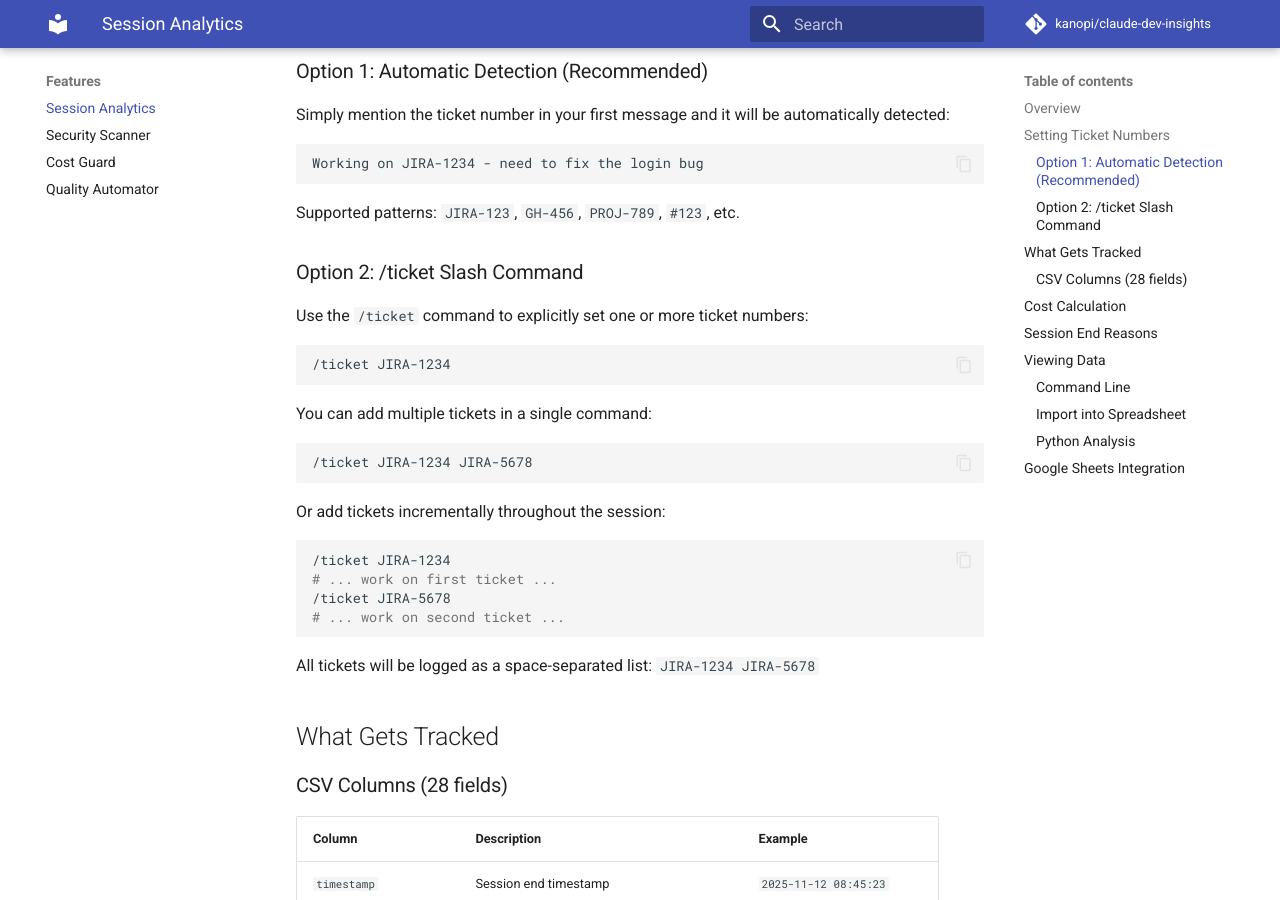
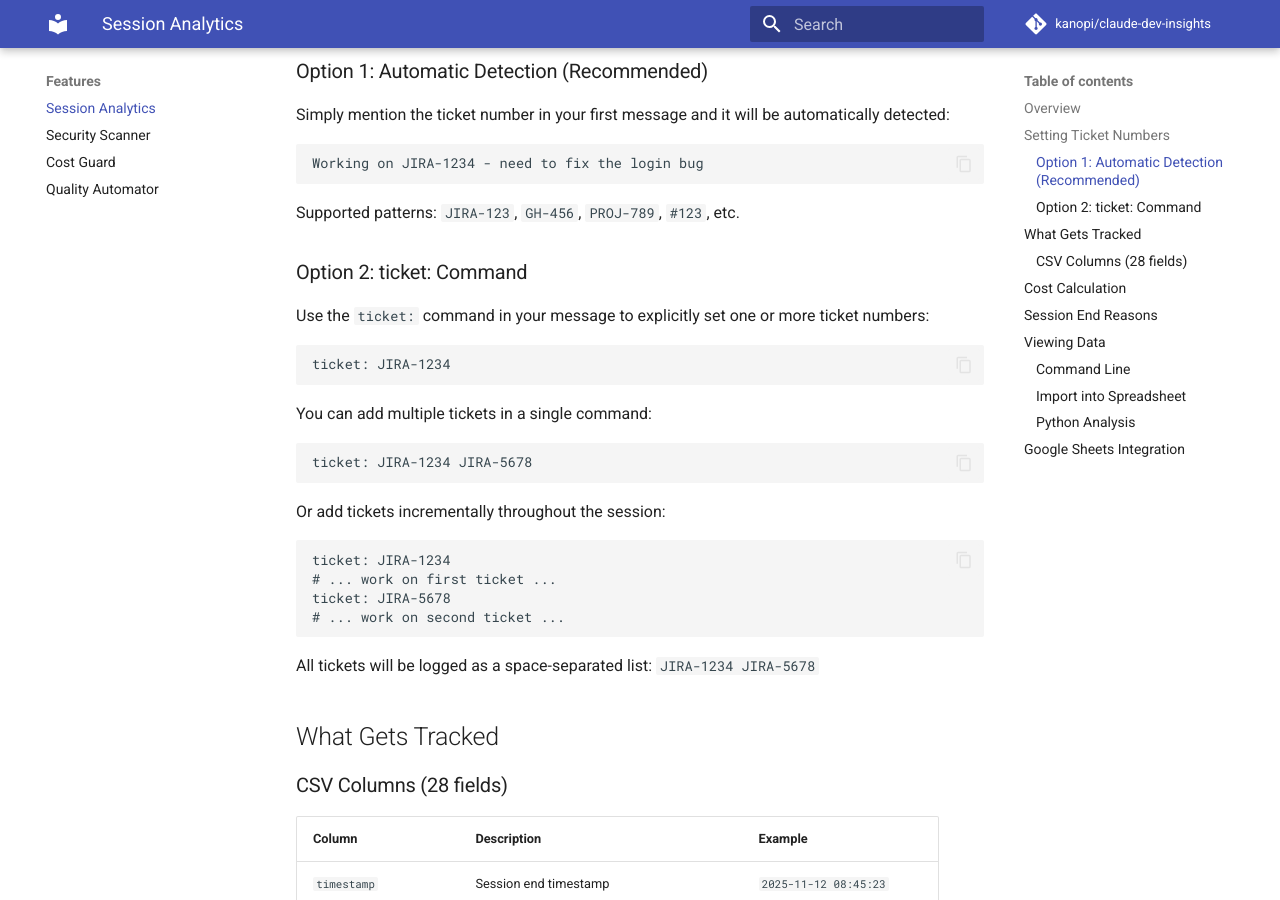
Before and after one commit to kanopi/claude-dev-insights, an MkDocs documentation site: the page built from docs/features/session-analytics.md, in a window 1280 px wide and 900 px high, scrolled down 555 px. Built offline with MkDocs 1.6.1 and Material for MkDocs 9.7.7, drawn with Linux system fonts in a browser that asks for light colours; comment, search, counter and statistics services are not loaded.

Commit message:
docs: update all references from /ticket to ticket: command
Update documentation to reflect the new plain text command syntax
instead of the conflicting slash command.

🤖 Generated with [Claude Code](https://claude.com/claude-code)

Co-Authored-By: Claude <noreply@anthropic.com>

````diff
--- a/docs/features/session-analytics.md
+++ b/docs/features/session-analytics.md
@@ -24,26 +24,26 @@ Working on JIRA-1234 - need to fix the login bug
 
 Supported patterns: `JIRA-123`, `GH-456`, `PROJ-789`, `#123`, etc.
 
-### Option 2: /ticket Slash Command
+### Option 2: ticket: Command
 
-Use the `/ticket` command to explicitly set one or more ticket numbers:
+Use the `ticket:` command in your message to explicitly set one or more ticket numbers:
 
-```bash
-/ticket JIRA-1234
+```
+ticket: JIRA-1234
 ```
 
 You can add multiple tickets in a single command:
 
-```bash
-/ticket JIRA-1234 JIRA-5678
+```
+ticket: JIRA-1234 JIRA-5678
 ```
 
 Or add tickets incrementally throughout the session:
 
-```bash
-/ticket JIRA-1234
+```
+ticket: JIRA-1234
 # ... work on first ticket ...
-/ticket JIRA-5678
+ticket: JIRA-5678
 # ... work on second ticket ...
 ```
 
````
Also changed, not shown: CLAUDE.md (+3 -3 lines), README.md (+5 -5 lines), 1 other file.
